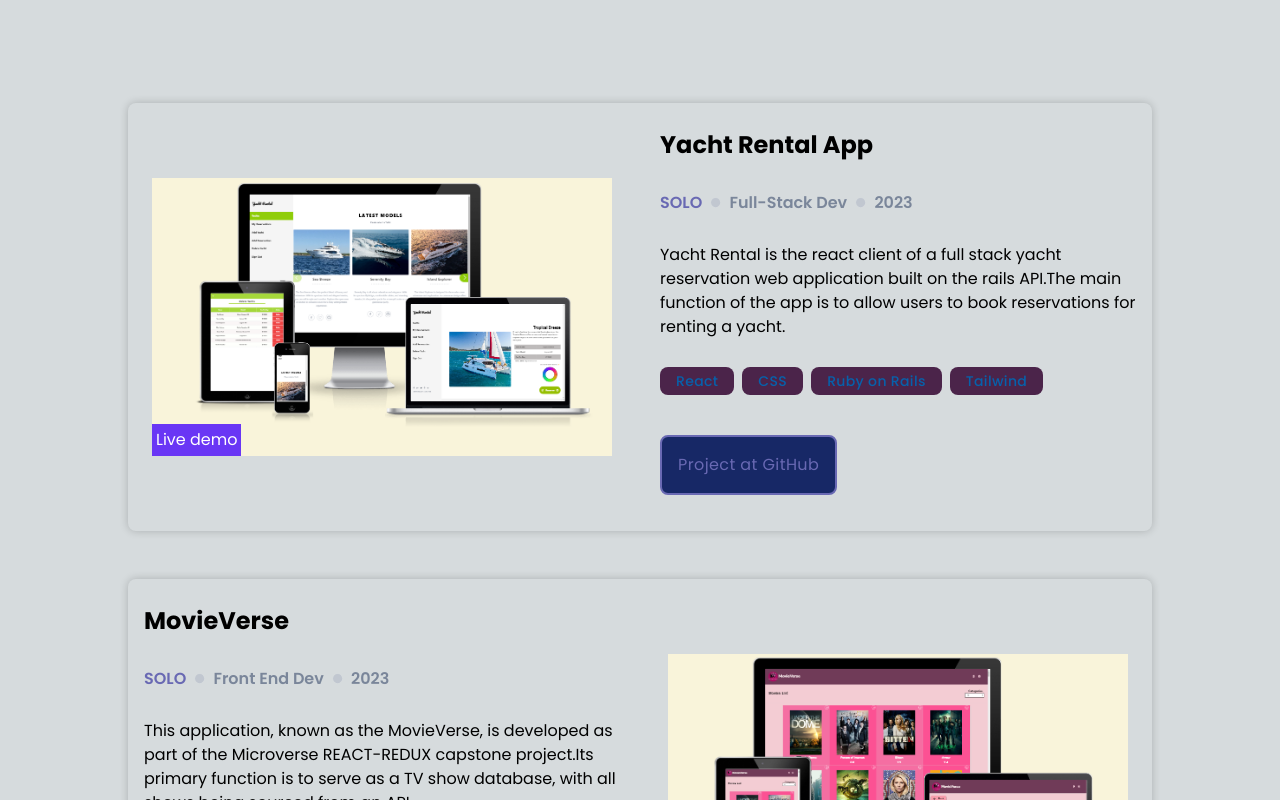
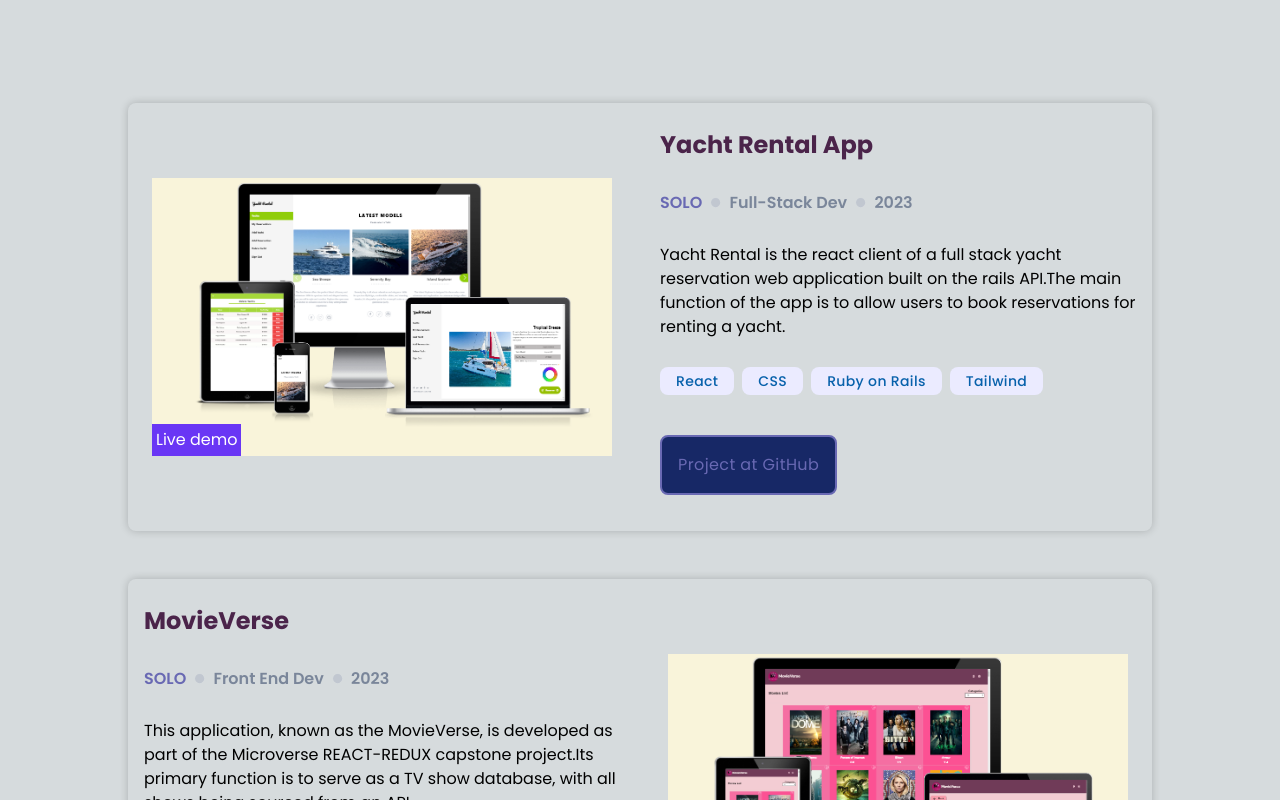
Before and after one commit to YoutLone/My-Portfolio, a React (Create React App) app: page / in a window 1280 px wide. Shown: the part 820-1620 px from the top of the page. Built offline with nearby package versions, Linux system fonts and the light colour scheme.

Commit message:
Update of Readme

```diff
--- a/tailwind.config.js
+++ b/tailwind.config.js
@@ -5,15 +5,14 @@
   ],
   theme: {
     colors: {
-      transparent: 'transparent',
       white: '#8092ad',
       blue: '#172866',
       purple: '#3f3cbb',
       conColor: '#68808f',
       logoColor: '#0761ab',
       logoColor2: '#6969B3',
-      logoColor4: '#4B244A',
-      logoColor6: '#ebebff',
+      logoColor3: '#4B244A',
+      logoColor4: '#ebebff',
       bodyBackground: '#9eb3b5',
       projectCardText: '#7A869A',
       menuColor: '#b1c1c4',
```
Also changed, not shown: 1 other file (tests, documents, lock files or other folders).
